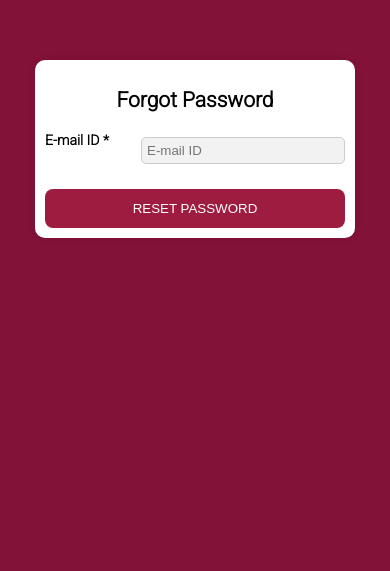
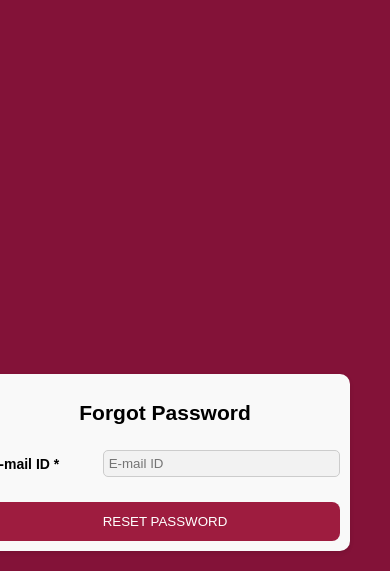
Before and after one commit to hemueerisetti/HEMANTH-EVENT-SATHYABAMA, a React (Create React App) app: page /forgot-password in a window 390 px wide. Shown: the part 273-844 px from the top of the page. Built offline with nearby package versions, Linux system fonts and the light colour scheme.

Commit message:
updated css for register form

```diff
--- a/src/components/Home/Register_Event.css
+++ b/src/components/Home/Register_Event.css
@@ -1,26 +1,49 @@
+/* Use a single font for all elements */
+body {
+  font-family: Arial, sans-serif;
+}
+
 .container {
-  max-width: 100%;
-  margin: 0 auto;
-  padding: 15px;
-  background-color: #fff;
+  max-width: 400px;
+  margin: 0;
+  margin-right: 20px;
+  padding: 20px;
+  background-color: #f9f9f9;
   border-radius: 10px;
-  box-shadow: 0 0 8px rgba(0, 0, 0, 0.1);
+  box-shadow: 0 2px 4px rgba(0, 0, 0, 0.1);
+  position: fixed;
+  top: 50%;
+  right: 20px;
+  transform: translateY(-50%);
+}
+
+/* Adjust styles for smaller screens */
+@media screen and (max-width: 768px) {
+  .container {
+    width: calc(100% - 40px);
+    max-width: 100%;
+    top: auto;
+    bottom: 20px;
+    right: 20px;
+    transform: translateY(0);
+  }
 }
 
 .form-wrapper {
-  max-height: 500px; /* Fixed height for scrolling */
-  overflow: auto; /* Enable scrolling */
-  padding-right: 5px; /* Decrease padding for scrollbar */
+  max-height: 500px;
+  overflow: auto;
+  padding-right: 5px;
 }
 
 .form-wrapper::-webkit-scrollbar {
-  width: 8px; /* Set the width of the scrollbar */
+  width: 8px;
 }
 
 .form-group {
-  margin-bottom: 20px; /* Increased margin-bottom */
+  margin-bottom: 20px;
   display: flex;
   flex-wrap: wrap;
+  align-items: center; /* Align items vertically */
 }
 
 .form-group label {
@@ -36,7 +59,7 @@
 .form-group input[type="file"] {
   flex: 2;
   width: calc(100% - 10px);
-  padding: 10px; /* Increased padding */
+  padding: 10px;
   margin: 5px 0;
   border: 1px solid #ccc;
   border-radius: 8px;
@@ -45,7 +68,7 @@
 
 button[type="submit"] {
   width: 100%;
-  padding: 12px; /* Increased padding */
+  padding: 12px;
   background-color: #9e1c3f;
   color: #fff;
   border: none;
@@ -59,17 +82,17 @@ button[type="submit"]:hover {
 
 @media screen and (max-width: 768px) {
   .container {
-    padding: 10px; /* Adjust padding for smaller screens */
+    padding: 10px;
   }
 
   .form-wrapper {
-    max-height: none; /* Remove fixed height for smaller screens */
-    overflow: visible; /* Disable scrolling for smaller screens */
-    padding-right: 0; /* Remove padding for scrollbar */
+    max-height: none;
+    overflow: visible;
+    padding-right: 0;
   }
 
   .form-group label {
-    margin-right: 0; /* Remove margin-right for smaller screens */
+    margin-right: 0;
   }
 
   .form-group input[type="text"],
@@ -78,6 +101,6 @@ button[type="submit"]:hover {
   .form-group input[type="time"],
   .form-group input[type="number"],
   .form-group input[type="file"] {
-    width: 100%; /* Make inputs full width for smaller screens */
+    width: 100%;
   }
 }
```
